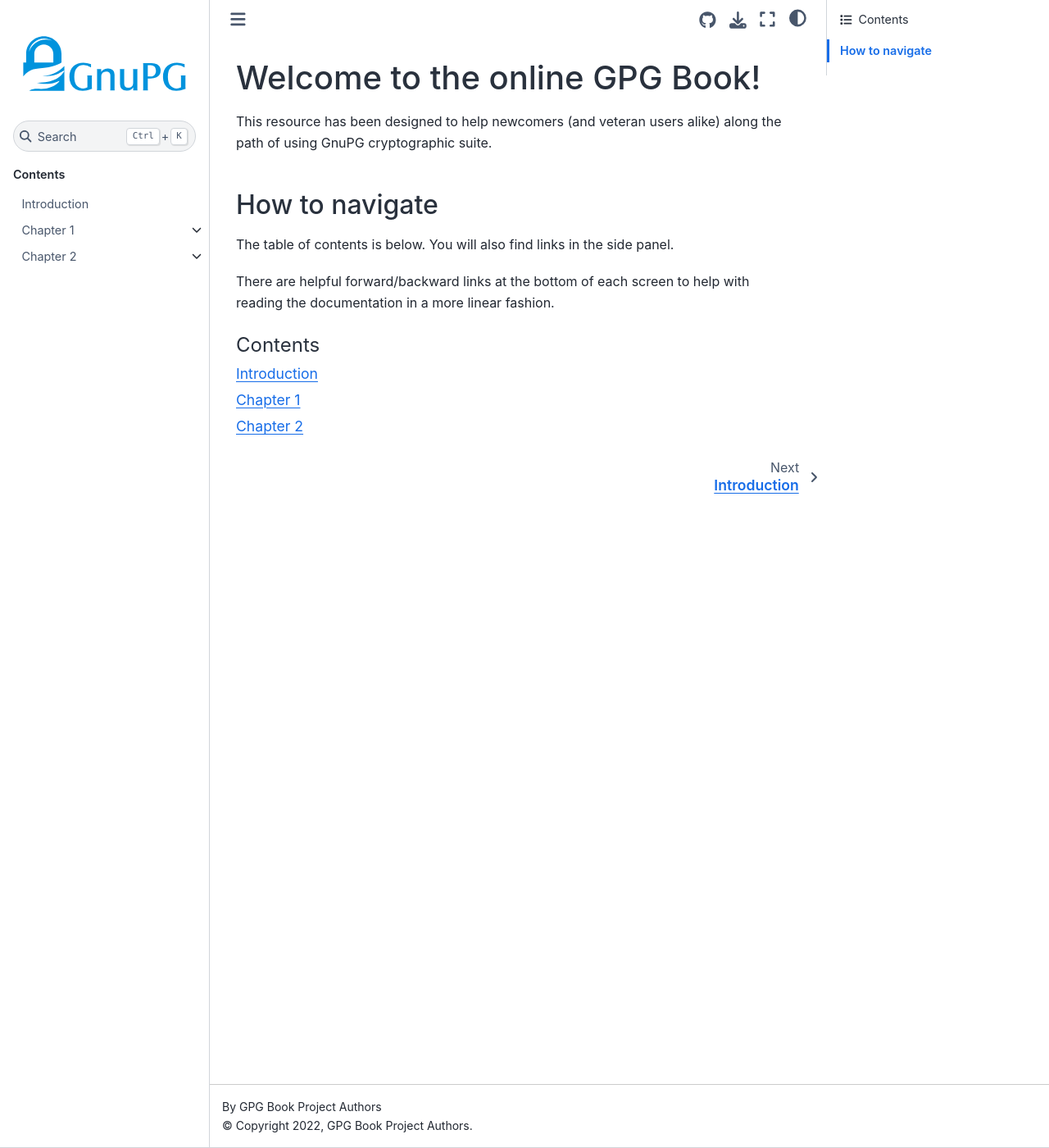
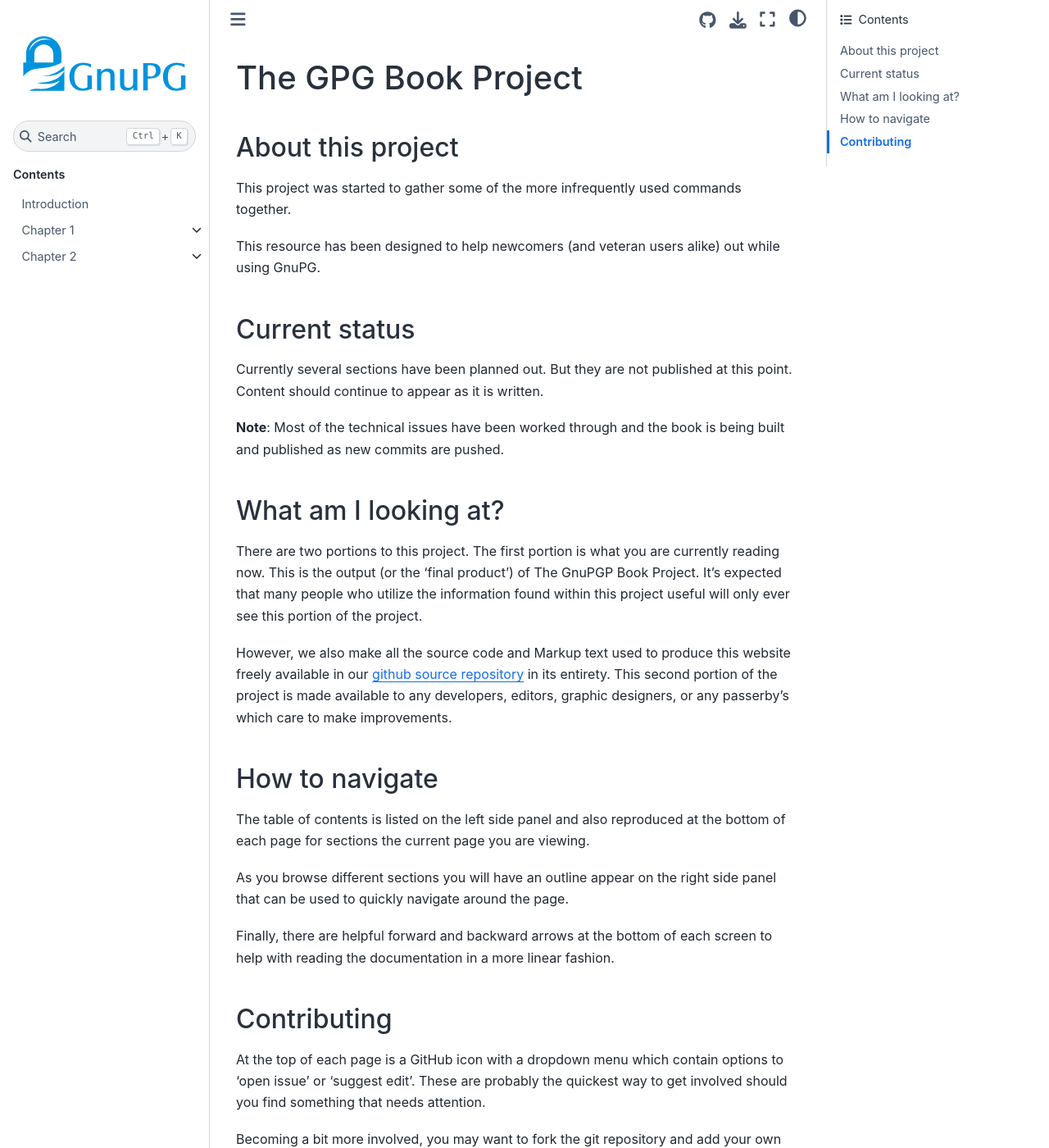
Before and after one commit to orkim/gpg-book, a Sphinx documentation site: the page built from source/index.md, in a window 1280 px wide and 1400 px high. Shown: the whole window at 82% size. Built offline with Sphinx 7.4.7 and the Sphinx Book theme 1.1.4, drawn with Linux system fonts in a browser that asks for light colours; some of the changed text lies outside the part shown.

Commit message:
added initial content to main page

````diff
--- a/source/index.md
+++ b/source/index.md
@@ -1,14 +1,54 @@
-# Welcome to the online GPG Book!
+# The GPG Book Project
 
-This resource has been designed to help newcomers (and veteran users alike) along the path of using GnuPG
-cryptographic suite.
+## About this project
+
+This project was started to gather some of the more infrequently used commands together.
+
+This resource has been designed to help newcomers (and veteran users alike) out while using GnuPG.
+
+## Current status
+
+Currently several sections have been planned out.  But they are not published at this point. Content should continue to
+appear as it is written.
+
+**Note**: Most of the technical issues have been worked through and the book is being built and published as new commits
+are pushed.
+
+## What am I looking at?
+
+There are two portions to this project. The first portion is what you are currently reading now. This is the output (or
+the 'final product') of The GnuPGP Book Project. It's expected that many people who utilize the information found within
+this project useful will only ever see this portion of the project.
+
+However, we also make all the source code and Markup text used to produce this website freely available in our
+[github source repository](https://www.github.com/orkim/gpg-book) in its entirety. This second portion of the project
+is made available to any developers, editors, graphic designers, or any passerby's which care to make improvements.
 
 ## How to navigate
 
-The table of contents is below. You will also find links in the side panel.
+The table of contents is listed on the left side panel and also reproduced at the bottom of each page for sections the
+current page you are viewing.
 
-There are helpful forward/backward links at the bottom of each screen to help with reading the documentation in a more
-linear fashion.
+As you browse different sections you will have an outline appear on the right side panel that can be used to quickly
+navigate around the page.
+
+Finally, there are helpful forward and backward arrows at the bottom of each screen to help with reading the
+documentation in a more linear fashion.
+
+## Contributing
+
+At the top of each page is a GitHub icon with a dropdown menu which contain options to 'open issue' or 'suggest edit'.
+These are probably the quickest way to get involved should you find something that needs attention.
+
+Becoming a bit more involved, you may want to fork the git repository and add your own work. If you are interested in
+contributing head on over to the [github source repository](https://www.github.com/orkim/gpg-book) where we have
+provided some documentation on helping.
+
+If you are good with code, the build pipeline could always use tweaks. If you enjoy editing or writing copy, it's not
+too hard to pickup on the Markup language. Graphic editing is your thing? We could use some images to spruce up the
+place.
+
+If you want to pitch in, we're sure to find you a spot. Welcome aboard!
 
 ```{toctree}
 :maxdepth: 1
````
